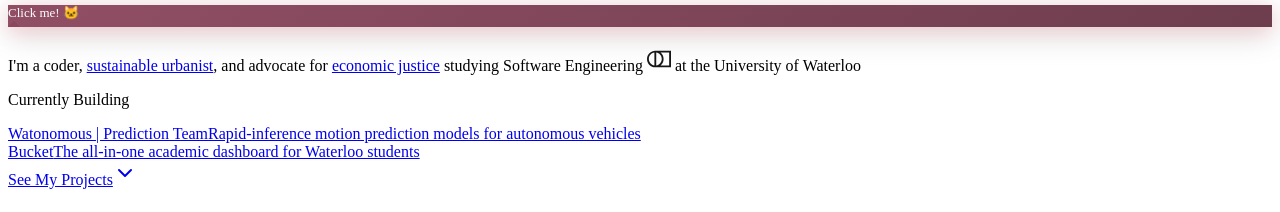
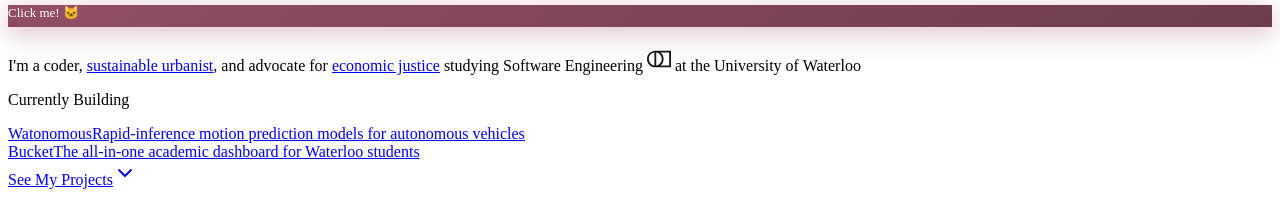
Before and after one commit to aicheye/seanyang.me, a Next.js app: page /Landing in a window 1280 px wide. Shown: the part 2560-2772 px from the top of the page. Built offline with nearby package versions, Linux system fonts and the light colour scheme; grey boxes are pictures that could not be loaded.

Commit message:
feat: update Watonomous project details and URL for accuracy

```diff
--- a/src/data/building.js
+++ b/src/data/building.js
@@ -1,11 +1,11 @@
 const buildingProjects = [
   {
-    name: "Watonomous | Prediction Team",
-    url: "https://watonomous.com",
+    name: "Watonomous",
+    url: "https://www.watonomous.ca/projects/eve",
     image: "/icons/watonomous.jpg",
     alt: "Watonomous Logo",
     description: "Rapid-inference motion prediction models for autonomous vehicles",
-    hoverText: "🚗 Watonomous",
+    hoverText: "🚗 More on Eve",
   },
   {
     name: "Bucket",
```
